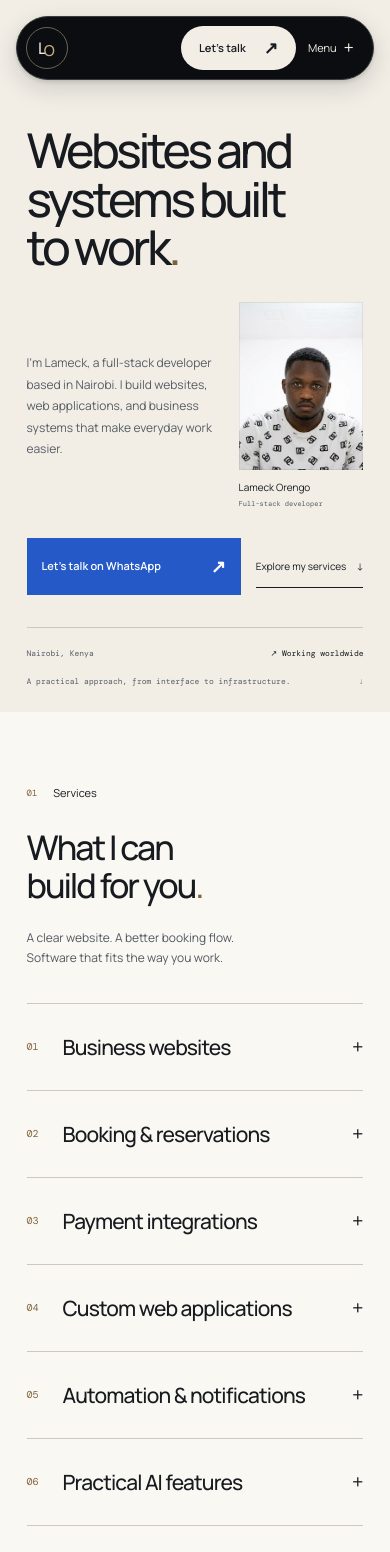
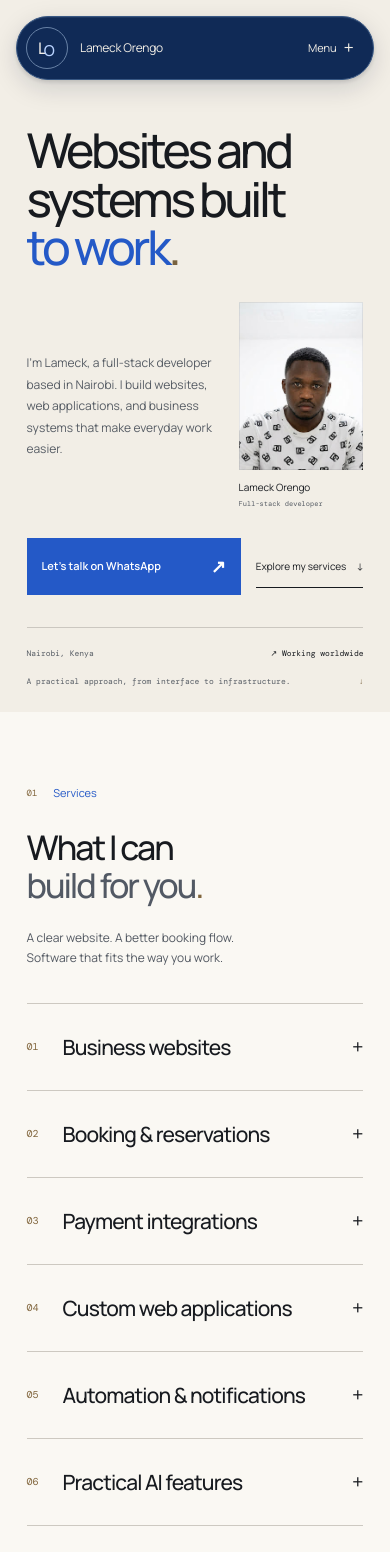
Before and after one commit to dirtydawkins/Orengo, a Next.js app: page / in a window 390 px wide. Shown: the top 1552 px of the page. Built offline with nearby package versions, Linux system fonts and the light colour scheme.

Commit message:
Refine sapphire navigation, scroll typography and profile links

```diff
--- a/src/app/globals.css
+++ b/src/app/globals.css
@@ -124,6 +124,32 @@ summary::-webkit-details-marker {
 .champagne,
 .period {
   color: var(--champagne);
+}
+.accent-text,
+.adaptive-ink {
+  color: var(--accent);
+}
+/* Reading emphasis is progressive enhancement; static text stays readable. */
+@supports (animation-timeline: view()) {
+  @media (prefers-reduced-motion: no-preference) {
+    h2:has(.adaptive-ink) {
+      view-timeline-name: --reading-ink;
+      view-timeline-axis: block;
+    }
+    .adaptive-ink {
+      animation: reading-ink linear both;
+      animation-timeline: --reading-ink;
+      animation-range: entry 10% cover 40%;
+    }
+  }
+}
+@keyframes reading-ink {
+  from {
+    color: var(--muted);
+  }
+  to {
+    color: var(--accent);
+  }
 }
 h1,
 h2,
@@ -338,6 +364,7 @@ html[data-theme="light"] .paper {
   --bg: #faf8f3;
 }
 .section-label {
+  color: var(--accent);
   display: flex;
   align-items: center;
   gap: 20px;
@@ -668,6 +695,7 @@ details[open] > summary > .expand-mark {
 .about-section > div > p:not(.section-label) {
   max-width: 550px;
   font-size: 15px;
+  color: var(--muted);
 }
 .about-section > div > p.subtle {
   margin-top: 20px;
@@ -746,13 +774,31 @@ details[open] > summary > .expand-mark {
   align-items: center;
   justify-content: space-between;
 }
-.contact-bottom > div {
+.social-links {
   display: flex;
   gap: 24px;
   font-size: 12px;
+  color: var(--accent);
+}
+.social-links a {
+  display: inline-flex;
+  align-items: center;
+  gap: 10px;
+  min-height: 44px;
+  text-decoration: underline;
+  text-decoration-color: var(--line);
+  text-underline-offset: 6px;
+  transition: text-decoration-color 0.18s;
+}
+.social-links a:hover {
+  text-decoration-color: currentColor;
+}
+.about-socials {
+  margin-top: 22px;
 }
 .footer {
   display: flex;
+  flex-wrap: wrap;
   gap: 28px;
   align-items: center;
   padding-block: 32px;
@@ -771,6 +817,10 @@ details[open] > summary > .expand-mark {
 }
 .footer .mono {
   font-size: 9px;
+}
+.footer-socials {
+  gap: 18px;
+  font-size: 11px;
 }
 
 .gallery-dialog {
@@ -1200,7 +1250,7 @@ details[open] > summary > .expand-mark {
   .contact-bottom {
     margin-top: 42px;
   }
-  .contact-bottom > div {
+  .contact-bottom .social-links {
     gap: 20px;
     font-size: 11px;
   }
@@ -1212,17 +1262,21 @@ details[open] > summary > .expand-mark {
   }
   .footer p {
     margin: 0;
-    grid-row: 2;
+    grid-row: 3;
     font-size: 9px;
   }
   .footer .mono {
     grid-column: 2;
-    grid-row: 2;
+    grid-row: 3;
     text-align: right;
   }
   .footer > a:not(.brand) {
     grid-column: 2;
     grid-row: 1;
+  }
+  .footer-socials {
+    grid-column: 1 / -1;
+    grid-row: 2;
   }
   .gallery-dialog {
     padding: 16px;
--- a/src/app/navigation.css
+++ b/src/app/navigation.css
@@ -11,18 +11,22 @@
   max-width: calc(100% - 40px);
   height: 70px;
   padding: 8px 10px;
-  border: 1px solid #393b3f;
+  border: 1px solid #385783;
   border-radius: 999px;
-  background: #0b0d10;
+  background: #102a56;
   color: #f2eee6;
   box-shadow:
-    0 8px 26px #00000026,
+    inset 0 1px 0 #ffffff0f,
+    0 8px 26px #07172e26,
     0 2px 4px #00000020;
   transition:
     height 0.3s var(--ease),
     padding 0.3s var(--ease),
     transform 0.3s var(--ease);
   isolation: isolate;
+}
+.capsule-identity {
+  display: none;
 }
 .capsule.is-compact {
   height: 60px;
@@ -35,7 +39,7 @@
   height: 48px;
   width: 48px;
   flex: none;
-  border: 1px solid #686359;
+  border: 1px solid #6882a6;
   border-radius: 50%;
   display: flex;
   align-items: center;
@@ -52,7 +56,7 @@
   font-size: 15px;
   align-self: center;
   translate: -1px 3px;
-  color: #c8ad82;
+  color: #b9d3ff;
 }
 .is-compact .lo-monogram {
   height: 42px;
@@ -71,10 +75,10 @@
   border-radius: 999px;
   font-size: 12px;
   transition: background 0.18s;
-  color: #e6e2da;
+  color: #f2eee6;
 }
 .capsule-links > a:hover {
-  background: #ffffff0c;
+  background: #214477;
 }
 .active-pill {
   position: absolute;
@@ -82,7 +86,7 @@
   bottom: 0;
   left: 0;
   border-radius: 999px;
-  background: #2a2d32;
+  background: #284b7a;
   opacity: 0;
   transition:
     transform 0.26s var(--ease),
@@ -92,7 +96,7 @@
 }
 .capsule-cta {
   background: #f2eee6;
-  color: #171a1f;
+  color: #102a56;
   min-height: 46px;
   display: flex;
   align-items: center;
@@ -105,7 +109,7 @@
   transition: background 0.18s;
 }
 .capsule-cta:hover {
-  background: #e3d7c5;
+  background: #dce8fa;
 }
 .capsule-cta > span {
   font-size: 17px;
@@ -149,9 +153,9 @@
   width: min(450px, calc(100vw - 32px));
   max-height: calc(100svh - 130px);
   padding: 18px 25px 25px;
-  border: 1px solid #3e4146;
+  border: 1px solid #385783;
   border-radius: 20px;
-  background: #111419;
+  background: #102444;
   color: #f2eee6;
   box-shadow: 0 18px 60px #0005;
   overscroll-behavior: contain;
@@ -163,11 +167,11 @@
   display: flex;
   align-items: center;
   justify-content: space-between;
-  border-bottom: 1px solid #34383e;
+  border-bottom: 1px solid #385071;
   padding-bottom: 9px;
 }
 .capsule-menu-top .mono {
-  color: #c8ad82;
+  color: #b9d3ff;
   font-size: 9px;
 }
 .capsule-menu nav a {
@@ -177,16 +181,16 @@
   font-size: 23px;
   letter-spacing: -0.04em;
   padding: 11px 0;
-  border-bottom: 1px solid #34383e;
+  border-bottom: 1px solid #385071;
 }
 .capsule-menu nav a > .mono {
-  color: #a7a9af;
+  color: #b4c2d6;
   font-size: 8px;
 }
 .capsule-menu nav a > span:last-child {
   margin-left: auto;
   font-size: 15px;
-  color: #c8ad82;
+  color: #b9d3ff;
 }
 .menu-appearance {
   display: flex;
@@ -200,12 +204,12 @@
   display: flex;
   align-items: center;
   gap: 12px;
-  color: #a7a9af;
+  color: #b4c2d6;
 }
 .menu-whatsapp {
   display: block;
   padding-top: 12px;
-  border-top: 1px solid #34383e;
+  border-top: 1px solid #385071;
   font-size: 12px;
   color: #f2eee6;
 }
@@ -257,6 +261,13 @@
   .capsule-links,
   .capsule-theme {
     display: none;
+  }
+  .capsule-identity {
+    display: block;
+    flex: 1;
+    font-size: 12px;
+    letter-spacing: -0.02em;
+    color: #f2eee6;
   }
   .capsule-cta {
     min-height: 44px;
--- a/src/app/page.tsx
+++ b/src/app/page.tsx
@@ -1,6 +1,6 @@
 import Image from "next/image";
 import Link from "next/link";
-import { ContactActions, SectionLabel } from "@/components/Shared";
+import { ContactActions, SectionLabel, SocialLinks } from "@/components/Shared";
 import { EngineeringDeck } from "@/components/EngineeringDeck";
 import { ProjectGallery } from "@/components/ProjectGallery";
 import {
@@ -24,7 +24,7 @@ export default function Home() {
               <span>systems built</span>
             </span>
             <span className="hero-line">
-              <span>
+              <span className="accent-text">
                 to work<span className="period">.</span>
               </span>
             </span>
@@ -89,7 +89,8 @@ export default function Home() {
               <h2 id="services-title">
                 What I can
                 <br />
-                build for you<span className="period">.</span>
+                <span className="adaptive-ink">build for you</span>
+                <span className="period">.</span>
               </h2>
             </div>
             <p>
@@ -198,7 +199,7 @@ export default function Home() {
             <h2 id="work-title">
               Built, and out
               <br />
-              in the world.
+              <span className="adaptive-ink">in the world.</span>
             </h2>
           </div>
           <p>A closer look at one live project.</p>
@@ -381,7 +382,7 @@ export default function Home() {
           <h2 id="about-title">
             I like the part
             <br />
-            where it clicks.
+            <span className="adaptive-ink">where it clicks.</span>
           </h2>
           <p>
             I work on websites and applications that help businesses manage
@@ -391,6 +392,7 @@ export default function Home() {
             I enjoy the parts that need careful thinking: database design,
             application logic, performance, and making software easier to use.
           </p>
+          <SocialLinks className="about-socials" />
           <div className="education">
             <span className="mono">2019–2022 / Education</span>
             <h3>BSc in Data Science and Analytics</h3>
@@ -417,7 +419,8 @@ export default function Home() {
           <h2 id="contact-title">
             Have something
             <br />
-            that needs building<span className="period">?</span>
+            that <span className="adaptive-ink">needs building</span>
+            <span className="period">?</span>
           </h2>
           <div className="contact-layout">
             <p>
@@ -434,14 +437,7 @@ export default function Home() {
             </div>
           </div>
           <div className="contact-bottom">
-            <div>
-              <a href={site.github} target="_blank" rel="noopener noreferrer">
-                GitHub ↗
-              </a>
-              <a href={site.linkedin} target="_blank" rel="noopener noreferrer">
-                LinkedIn ↗
-              </a>
-            </div>
+            <SocialLinks />
             <a
               className="under-link"
               href={site.cv}
--- a/src/components/Header.tsx
+++ b/src/components/Header.tsx
@@ -21,6 +21,7 @@ export function Header() {
   const [theme, setTheme] = useState("light");
   const [active, setActive] = useState("");
   const [menuOpen, setMenuOpen] = useState(false);
+  const [showContact, setShowContact] = useState(pathname !== "/");
   const [motion, setMotion] = useState({ compact: false, hidden: false });
   const flags = useRef({ compact: false, hidden: false });
   const header = useRef<HTMLElement>(null);
@@ -28,6 +29,23 @@ export function Header() {
   const pill = useRef<HTMLSpanElement>(null);
   const dialog = useRef<HTMLDialogElement>(null);
   const trigger = useRef<HTMLButtonElement>(null);
+
+  useEffect(() => {
+    const hero = document.getElementById("home");
+    if (!hero) {
+      setShowContact(true);
+      return;
+    }
+    const update = () =>
+      setShowContact(hero.getBoundingClientRect().bottom <= 96);
+    update();
+    const observer = new IntersectionObserver(update, {
+      rootMargin: "-96px 0px 0px 0px",
+      threshold: 0,
+    });
+    observer.observe(hero);
+    return () => observer.disconnect();
+  }, [pathname]);
 
   useEffect(() => {
     setTheme(document.documentElement.dataset.theme || "light");
@@ -64,7 +82,7 @@ export function Header() {
     measure();
     window.addEventListener("resize", measure, { passive: true });
     return () => window.removeEventListener("resize", measure);
-  }, [active, pathname]);
+  }, [active, pathname, showContact]);
 
   useEffect(() => {
     let last = window.scrollY,
@@ -166,6 +184,9 @@ export function Header() {
         >
           L<span>O</span>
         </Link>
+        {!showContact ? (
+          <span className="capsule-identity">Lameck Orengo</span>
+        ) : null}
         <nav ref={nav} className="capsule-links" aria-label="Main navigation">
           <span className="active-pill" ref={pill} aria-hidden="true" />
           {links.map(([label, id]) => (
@@ -185,14 +206,17 @@ export function Header() {
         >
           {themeIcon}
         </button>
+        {showContact ? (
           <a
             className="capsule-cta"
             href={site.whatsapp}
             target="_blank"
             rel="noopener noreferrer"
+            aria-label="Contact Lameck on WhatsApp (opens in a new tab)"
           >
-          Let’s talk <span aria-hidden="true">↗</span>
+            Contact <span aria-hidden="true">↗</span>
           </a>
+        ) : null}
         <button
           ref={trigger}
           className="capsule-menu-toggle"
--- a/src/components/Shared.tsx
+++ b/src/components/Shared.tsx
@@ -38,6 +38,18 @@ export function ContactActions({
     </div>
   );
 }
+export function SocialLinks({ className = "" }: { className?: string }) {
+  return (
+    <nav className={`social-links ${className}`} aria-label="Social profiles">
+      <a href={site.github} target="_blank" rel="noopener noreferrer">
+        GitHub <span aria-hidden="true">↗</span>
+      </a>
+      <a href={site.linkedin} target="_blank" rel="noopener noreferrer">
+        LinkedIn <span aria-hidden="true">↗</span>
+      </a>
+    </nav>
+  );
+}
 export function Footer() {
   return (
     <footer className="footer shell">
@@ -45,6 +57,7 @@ export function Footer() {
         Lameck Orengo.
       </Link>
       <p>Nairobi, Kenya · Working worldwide</p>
+      <SocialLinks className="footer-socials" />
       <a href="#top">Back to top ↑</a>
       <span className="mono">© {new Date().getFullYear()}</span>
     </footer>
```
Also changed, not shown: 2 other files (tests, documents, lock files or other folders). Lines whose indentation alone changed are shown as unchanged.
